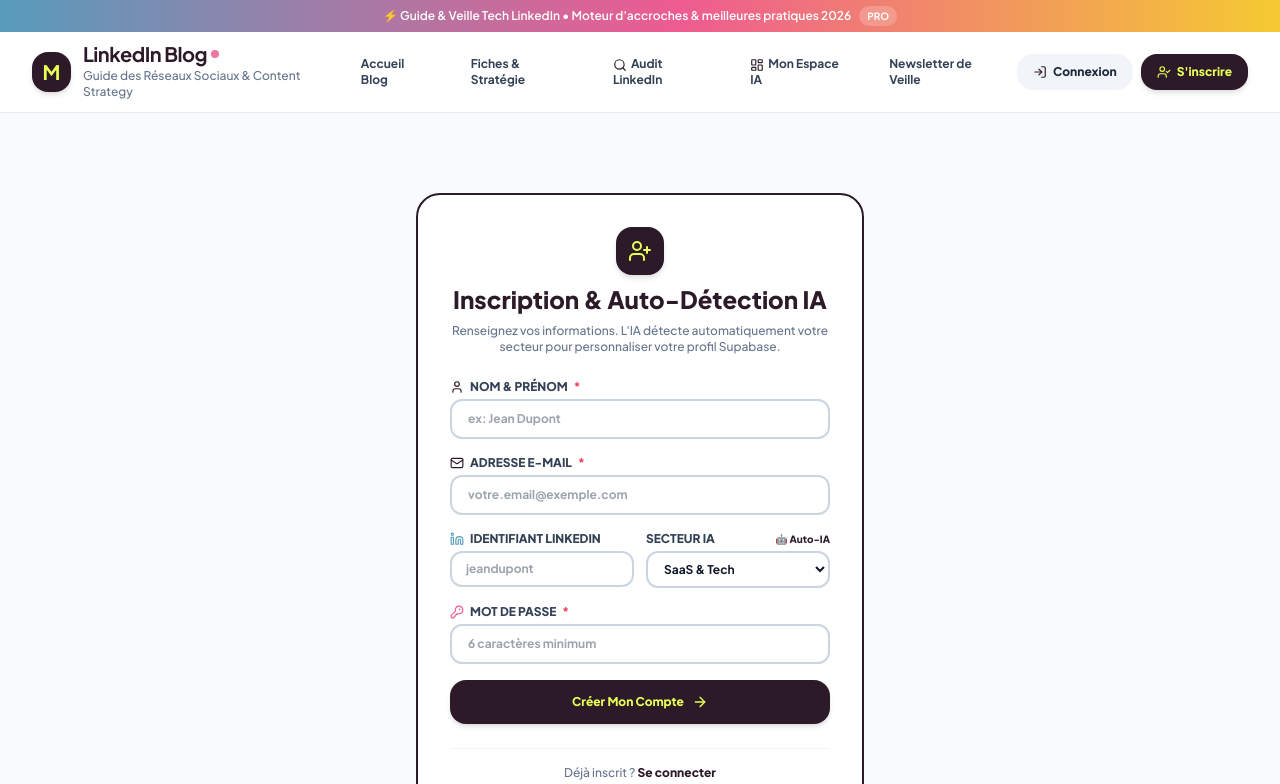
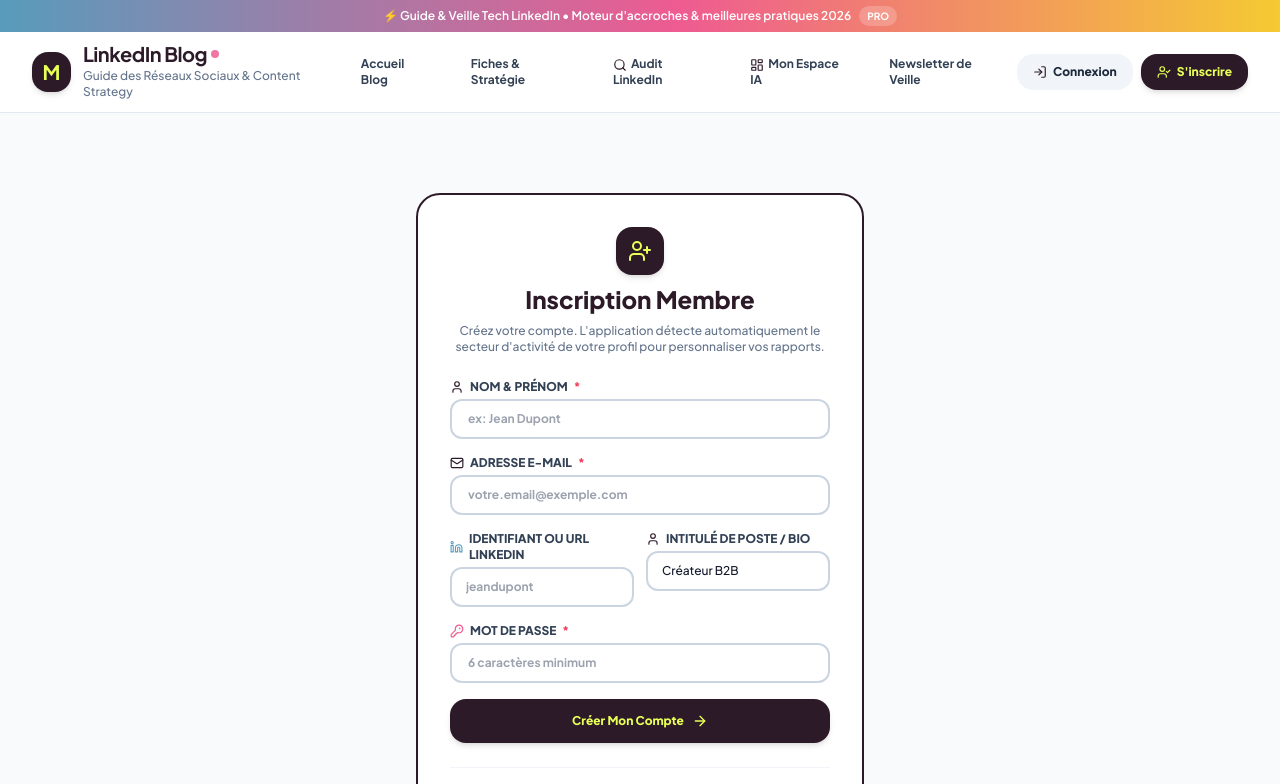
Before and after one commit to elyachon-lab/linkedin-strategy-newsletter, a Next.js app: page /signup in a window 1280 px wide. Shown: the top 784 px of the page. Built offline with nearby package versions, Linux system fonts and the light colour scheme.

Commit message:
fix: remove manual sector selector from signup form and enforce background AI auto-detection

```diff
--- a/app/signup/page.tsx
+++ b/app/signup/page.tsx
@@ -4,7 +4,7 @@
 import Link from 'next/link';
 import { useRouter } from 'next/navigation';
 import { createClient } from '@/lib/supabase/client';
-import { Mail, Lock, User, Linkedin, Sparkles, ArrowRight, Loader2, KeyRound, UserPlus, CheckCircle2 } from 'lucide-react';
+import { Mail, User, Linkedin, ArrowRight, Loader2, KeyRound, UserPlus } from 'lucide-react';
 
 export default function SignupPage() {
   const router = useRouter();
@@ -12,36 +12,10 @@
   const [fullName, setFullName] = useState('');
   const [email, setEmail] = useState('');
   const [username, setUsername] = useState('');
-  const [industry, setIndustry] = useState('SaaS & Tech');
   const [role, setRole] = useState('Créateur B2B');
   const [password, setPassword] = useState('');
   const [isLoading, setIsLoading] = useState(false);
-  const [isDetecting, setIsDetecting] = useState(false);
-  const [detectionNotice, setDetectionNotice] = useState('');
   const [errorMessage, setErrorMessage] = useState('');
-
-  const handleAutoDetectIndustry = async () => {
-    if (!username.trim() && !fullName.trim() && !role.trim()) return;
-
-    setIsDetecting(true);
-    setDetectionNotice('');
-
-    try {
-      const res = await fetch('/api/ai-detect-industry', {
-        method: 'POST',
-        headers: { 'Content-Type': 'application/json' },
-        body: JSON.stringify({ username, fullName, role }),
-      });
-      const data = await res.json();
-
-      if (data.detectedIndustry) {
-        setIndustry(data.detectedIndustry);
-        setDetectionNotice(`🤖 Secteur déduit par l'IA : "${data.detectedIndustry}" (Certitude ${data.confidenceScore}%)`);
-      }
-    } catch {} finally {
-      setIsDetecting(false);
-    }
-  };
 
   const handleSignup = async (e: React.FormEvent) => {
     e.preventDefault();
@@ -54,6 +28,21 @@
       const supabase = createClient();
       const cleanUsername = (username || email.split('@')[0]).replace('@', '').trim();
 
+      // 1. Silent Background AI Industry Auto-Detection based on page/profile name & info
+      let detectedIndustry = 'SaaS & Tech';
+      try {
+        const detectRes = await fetch('/api/ai-detect-industry', {
+          method: 'POST',
+          headers: { 'Content-Type': 'application/json' },
+          body: JSON.stringify({ username: cleanUsername, fullName, role }),
+        });
+        const detectData = await detectRes.json();
+        if (detectData.detectedIndustry) {
+          detectedIndustry = detectData.detectedIndustry;
+        }
+      } catch {}
+
+      // 2. Supabase Auth Signup
       const { data, error } = await supabase.auth.signUp({
         email: email.trim(),
         password,
@@ -61,7 +50,7 @@
           data: {
             full_name: fullName.trim(),
             username: cleanUsername,
-            industry,
+            industry: detectedIndustry,
             role,
             linkedin_url: `https://www.linkedin.com/in/${cleanUsername}`,
           },
@@ -77,7 +66,7 @@
       const userProfile = {
         username: cleanUsername,
         fullName: fullName.trim(),
-        industry,
+        industry: detectedIndustry,
         role,
         followerCount: 2500,
         linkedinUrl: `https://www.linkedin.com/in/${cleanUsername}`,
@@ -87,7 +76,7 @@
       localStorage.setItem('linkedin_user_profile', JSON.stringify(userProfile));
       document.cookie = `linkedin_user_profile=true; path=/; max-age=86400`;
 
-      // Post to profile API to persist in Supabase table
+      // Persist in Supabase user_profiles table
       try {
         await fetch('/api/profile', {
           method: 'POST',
@@ -97,13 +86,13 @@
             fullName: fullName.trim(),
             email: email.trim(),
             username: cleanUsername,
-            industry,
+            industry: detectedIndustry,
             role,
           }),
         });
       } catch {}
 
-      router.push('/profil');
+      router.push('/mon-espace-linkedin');
     } catch {
       setErrorMessage('Impossible de créer le compte. Veuillez réessayer.');
     } finally {
@@ -118,9 +107,9 @@
         <div className="w-12 h-12 bg-metricool-purple text-metricool-yellow rounded-2xl flex items-center justify-center mx-auto shadow-md">
           <UserPlus className="w-6 h-6 text-metricool-yellow" />
         </div>
-        <h1 className="text-2xl font-extrabold text-metricool-purple">Inscription & Auto-Détection IA</h1>
+        <h1 className="text-2xl font-extrabold text-metricool-purple">Inscription Membre</h1>
         <p className="text-xs font-medium text-slate-500">
-          Renseignez vos informations. L'IA détecte automatiquement votre secteur pour personnaliser votre profil Supabase.
+          Créez votre compte. L'application détecte automatiquement le secteur d'activité de votre profil pour personnaliser vos rapports.
         </p>
       </div>
 
@@ -154,54 +143,33 @@
           />
         </div>
 
-        <div className="grid grid-cols-2 gap-3">
+        <div className="grid grid-cols-1 sm:grid-cols-2 gap-3">
           <div>
             <label className="block text-xs font-extrabold uppercase text-slate-700 mb-1 flex items-center gap-1.5">
-              <Linkedin className="w-3.5 h-3.5 text-metricool-blue" /> Identifiant LinkedIn
+              <Linkedin className="w-3.5 h-3.5 text-metricool-blue" /> Identifiant ou URL LinkedIn
             </label>
             <input
               type="text"
               placeholder="jeandupont"
               value={username}
               onChange={(e) => setUsername(e.target.value)}
-              className="w-full px-3.5 py-2 text-xs border-2 border-slate-300 rounded-xl focus:border-metricool-purple font-bold text-slate-900"
+              className="w-full px-3.5 py-2.5 text-xs border-2 border-slate-300 rounded-xl focus:border-metricool-purple font-bold text-slate-900"
             />
           </div>
 
           <div>
-            <label className="block text-xs font-extrabold uppercase text-slate-700 mb-1 flex items-center justify-between">
-              <span>Secteur IA</span>
-              <button
-                type="button"
-                onClick={handleAutoDetectIndustry}
-                className="text-[10px] font-extrabold text-metricool-purple hover:underline"
-              >
-                {isDetecting ? 'Détection...' : '🤖 Auto-IA'}
-              </button>
+            <label className="block text-xs font-extrabold uppercase text-slate-700 mb-1 flex items-center gap-1.5">
+              <User className="w-3.5 h-3.5 text-metricool-purple" /> Intitulé de Poste / Bio
             </label>
-            <select
-              value={industry}
-              onChange={(e) => setIndustry(e.target.value)}
-              className="w-full px-3 py-2 text-xs border-2 border-slate-300 rounded-xl focus:border-metricool-purple font-bold bg-white text-slate-900"
-            >
-              <option value="SaaS & Tech">SaaS & Tech</option>
-              <option value="Marketing & Growth">Marketing & Growth</option>
-              <option value="RH & Recrutement">RH & Recrutement</option>
-              <option value="FinTech & Finance">FinTech & Finance</option>
-              <option value="E-Commerce & Retail">E-Commerce & Retail</option>
-              <option value="Conseil & Consulting">Conseil & Consulting</option>
-              <option value="Immobilier">Immobilier</option>
-              <option value="Santé & MedTech">Santé & MedTech</option>
-            </select>
+            <input
+              type="text"
+              placeholder="ex: Head of Growth, CEO..."
+              value={role}
+              onChange={(e) => setRole(e.target.value)}
+              className="w-full px-3.5 py-2.5 text-xs border-2 border-slate-300 rounded-xl focus:border-metricool-purple font-medium text-slate-900"
+            />
           </div>
         </div>
-
-        {detectionNotice && (
-          <div className="p-2.5 bg-emerald-50 border border-emerald-300 rounded-xl text-[11px] font-extrabold text-emerald-900 flex items-center gap-1.5">
-            <CheckCircle2 className="w-3.5 h-3.5 text-emerald-600 shrink-0" />
-            <span>{detectionNotice}</span>
-          </div>
-        )}
 
         <div>
           <label className="block text-xs font-extrabold uppercase text-slate-700 mb-1 flex items-center gap-1.5">
@@ -230,7 +198,7 @@
         >
           {isLoading ? (
             <>
-              <Loader2 className="w-4 h-4 animate-spin" /> Création du compte & Enregistrement Supabase...
+              <Loader2 className="w-4 h-4 animate-spin" /> Analyse du profil & Création du compte...
             </>
           ) : (
             <>
```
